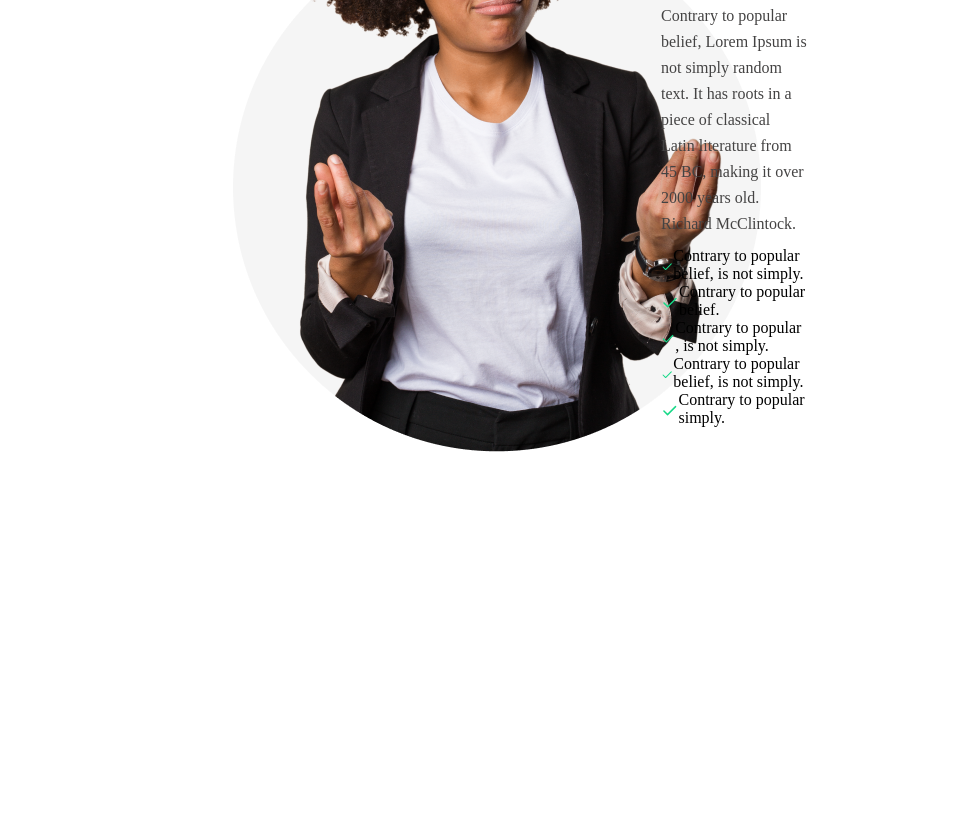
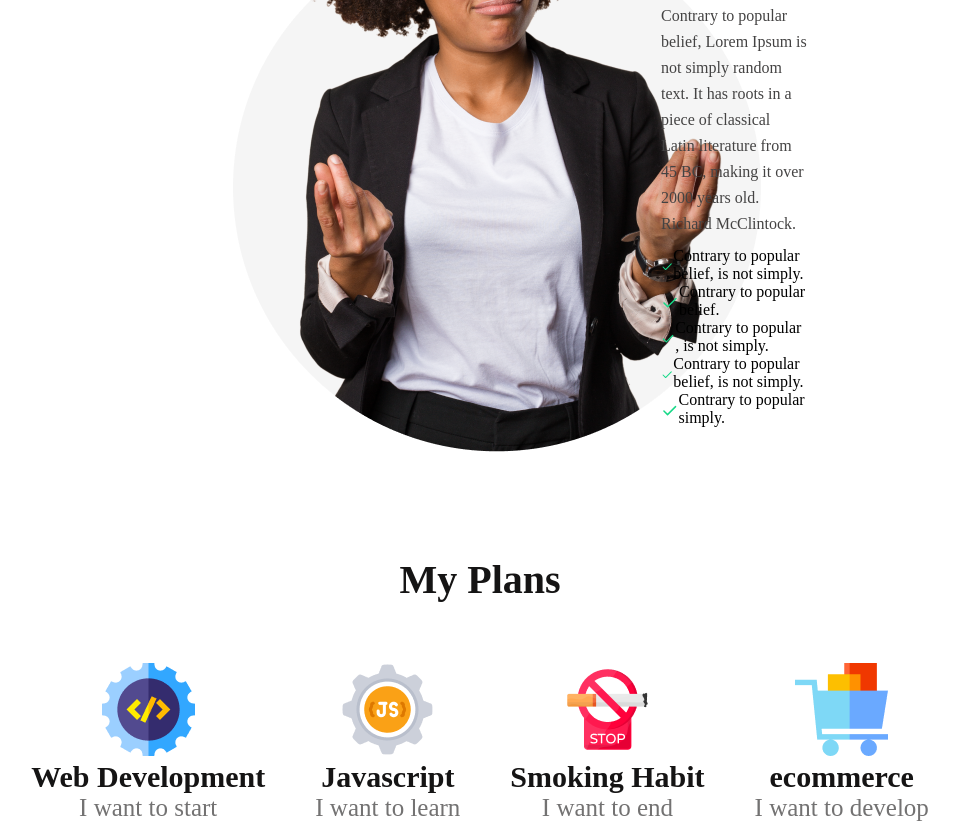
Before and after one commit to Fahmudul/new-year, a plain HTML site: page index.html in a window 1280 px wide. Shown: the part 1272-2094 px from the top of the page, without its empty margins (160-1119 px from the left). Before the commit the page ends 1728 px from the top, so only its background shows below. Drawn offline with Linux system fonts and the light colour scheme.

Commit message:
finished plan section

```diff
--- a/index.html
+++ b/index.html
@@ -1,16 +1,19 @@
 <!DOCTYPE html>
 <html lang="en">
+
 <head>
     <meta charset="UTF-8">
     <meta name="viewport" content="width=device-width, initial-scale=1.0">
     <title>Document</title>
     <link rel="stylesheet" href="style.css">
 </head>
+
 <body>
     <header class="header_bg">
         <div class="header-content">
             <h1 class="header-message">All Thinks Are Possible If You believe</h1>
-            <p class="header-description">There are many variations of passages of Lorem Ipsum available, but the majority have suffered alteration in some form, by injected humour, or randomised words</p>
+            <p class="header-description">There are many variations of passages of Lorem Ipsum available, but the
+                majority have suffered alteration in some form, by injected humour, or randomised words</p>
             <button class="contact btn-primary">Contact us</button>
         </div>
     </header>
@@ -19,27 +22,74 @@
             <div class="image"><img src="images/person.png" alt=""></div>
             <div class="failures">
                 <h3 class="failure-msg">My failures of previous year</h3>
-                <p class="description">Contrary to popular belief, Lorem Ipsum is not simply random text. It has roots in a piece of classical Latin literature from 45 BC, making it over 2000 years old. Richard McClintock.</p>
+                <p class="description">Contrary to popular belief, Lorem Ipsum is not simply random text. It has roots
+                    in a piece of classical Latin literature from 45 BC, making it over 2000 years old. Richard
+                    McClintock.</p>
                 <ul>
-                    <li><svg class="tick" xmlns="http://www.w3.org/2000/svg" width="24" height="24" viewBox="0 0 24 24" fill="none">
-<path d="M20 6L9 17L4 12" stroke="#16D887" stroke-width="2" stroke-linecap="round" stroke-linejoin="round"/>
-</svg>Contrary to popular belief, is not simply.</li>
-                    <li><svg class="tick" xmlns="http://www.w3.org/2000/svg" width="24" height="24" viewBox="0 0 24 24" fill="none">
-<path d="M20 6L9 17L4 12" stroke="#16D887" stroke-width="2" stroke-linecap="round" stroke-linejoin="round"/>
-</svg>Contrary to popular belief.</li>
-                    <li><svg class="tick" xmlns="http://www.w3.org/2000/svg" width="24" height="24" viewBox="0 0 24 24" fill="none">
-<path d="M20 6L9 17L4 12" stroke="#16D887" stroke-width="2" stroke-linecap="round" stroke-linejoin="round"/>
-</svg>Contrary to popular , is not simply.</li>
-                    <li><svg class="tick" xmlns="http://www.w3.org/2000/svg" width="24" height="24" viewBox="0 0 24 24" fill="none">
-<path d="M20 6L9 17L4 12" stroke="#16D887" stroke-width="2" stroke-linecap="round" stroke-linejoin="round"/>
-</svg>Contrary to popular belief, is not simply.</li>
-                    <li><svg class="tick" xmlns="http://www.w3.org/2000/svg" width="24" height="24" viewBox="0 0 24 24" fill="none">
-<path d="M20 6L9 17L4 12" stroke="#16D887" stroke-width="2" stroke-linecap="round" stroke-linejoin="round"/>
-</svg>Contrary to popular simply.</li>
+                    <li><svg class="tick" xmlns="http://www.w3.org/2000/svg" width="24" height="24" viewBox="0 0 24 24"
+                            fill="none">
+                            <path d="M20 6L9 17L4 12" stroke="#16D887" stroke-width="2" stroke-linecap="round"
+                                stroke-linejoin="round" />
+                        </svg>Contrary to popular belief, is not simply.</li>
+                    <li><svg class="tick" xmlns="http://www.w3.org/2000/svg" width="24" height="24" viewBox="0 0 24 24"
+                            fill="none">
+                            <path d="M20 6L9 17L4 12" stroke="#16D887" stroke-width="2" stroke-linecap="round"
+                                stroke-linejoin="round" />
+                        </svg>Contrary to popular belief.</li>
+                    <li><svg class="tick" xmlns="http://www.w3.org/2000/svg" width="24" height="24" viewBox="0 0 24 24"
+                            fill="none">
+                            <path d="M20 6L9 17L4 12" stroke="#16D887" stroke-width="2" stroke-linecap="round"
+                                stroke-linejoin="round" />
+                        </svg>Contrary to popular , is not simply.</li>
+                    <li><svg class="tick" xmlns="http://www.w3.org/2000/svg" width="24" height="24" viewBox="0 0 24 24"
+                            fill="none">
+                            <path d="M20 6L9 17L4 12" stroke="#16D887" stroke-width="2" stroke-linecap="round"
+                                stroke-linejoin="round" />
+                        </svg>Contrary to popular belief, is not simply.</li>
+                    <li><svg class="tick" xmlns="http://www.w3.org/2000/svg" width="24" height="24" viewBox="0 0 24 24"
+                            fill="none">
+                            <path d="M20 6L9 17L4 12" stroke="#16D887" stroke-width="2" stroke-linecap="round"
+                                stroke-linejoin="round" />
+                        </svg>Contrary to popular simply.</li>
                 </ul>
+            </div>
+        </section>
+        <section class="plan-section">
+            <h3 class="plan-title">My Plans</h3>
+            <div class="plan_habbit">
+                <div class="plan-content">
+                    <img class="plan_img" src="images/icons/web.png" alt="">
+                    <h3 class="habit-name">Web Development</h3>
+                    <p class="habit-title">I want to start</p>
+                </div>
+                <div class="plan-content">
+                    <img class="plan_img" src="images/icons/js.png" alt="">
+                    <h3 class="habit-name">Javascript</h3>
+                    <p class="habit-title">I want to learn</p>
+                </div>
+                <div class="plan-content">
+                    <img class="plan_img" src="images/icons/smoke.png" alt="">
+                    <h3 class="habit-name">Smoking Habit</h3>
+                    <p class="habit-title">I want to end</p>
+                </div>
+                <div class="plan-content">
+                    <img class="plan_img" src="images/icons/ecom.png" alt="">
+                    <h3 class="habit-name">ecommerce</h3>
+                    <p class="habit-title">I want to develop</p>
+                </div>
+
+
+
+
+            </div>
+        </section>
+        <section>
+            <div class="mindset">
+
             </div>
         </section>
     </main>
     <footer></footer>
 </body>
+
 </html>
--- a/style.css
+++ b/style.css
@@ -115,3 +115,57 @@ ul li{
     line-height: 26px; /* 162.5% */
     margin-bottom: 10px;
 }
+
+
+/* Plan section */
+
+.plan-section{
+    margin-top: 100px;
+}
+
+.plan_habbit{
+    display: flex;
+    /* justify-content: space-evenly; */
+    justify-content: center;
+    align-items: center;
+    gap: 50px;
+    margin-top: 60px;
+}
+
+.plan_img{
+    width: 93px;
+}
+
+.plan-title{
+    text-align: center;
+    color:  #151414;
+    font-family: Work Sans;
+    font-size: 40px;
+    font-style: normal;
+    font-weight: 700;
+    line-height: normal;
+}
+
+.habit-name{
+    color: #151414;
+    text-align: center;
+    font-family: Work Sans;
+    font-size: 30px;
+    font-style: normal;
+    font-weight: 700;
+    line-height: normal;
+}
+
+.habit-title{
+    color:#737272;
+    text-align: center;
+    font-family: Work Sans;
+    font-size: 25px;
+    font-style: normal;
+    font-weight: 500;
+    line-height: normal;
+}
+
+.plan-content{
+    text-align: center;
+}
```
